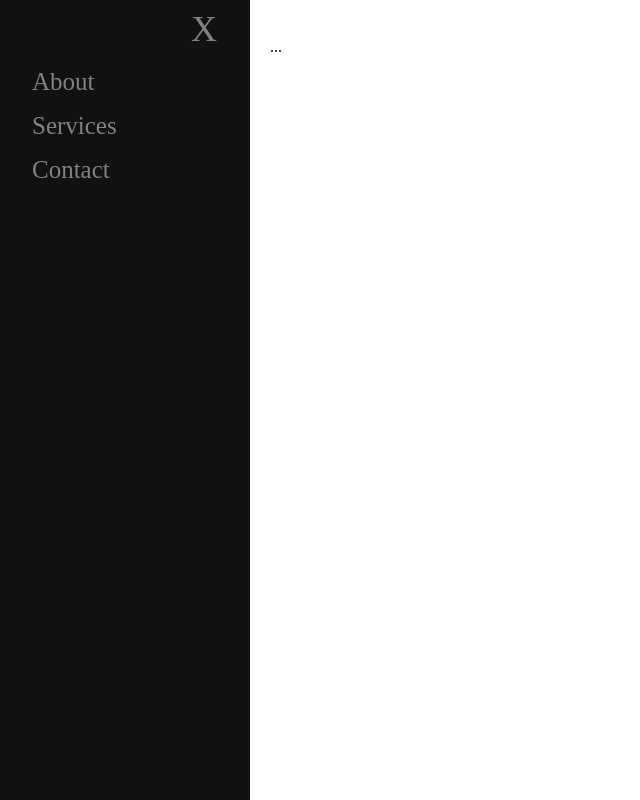
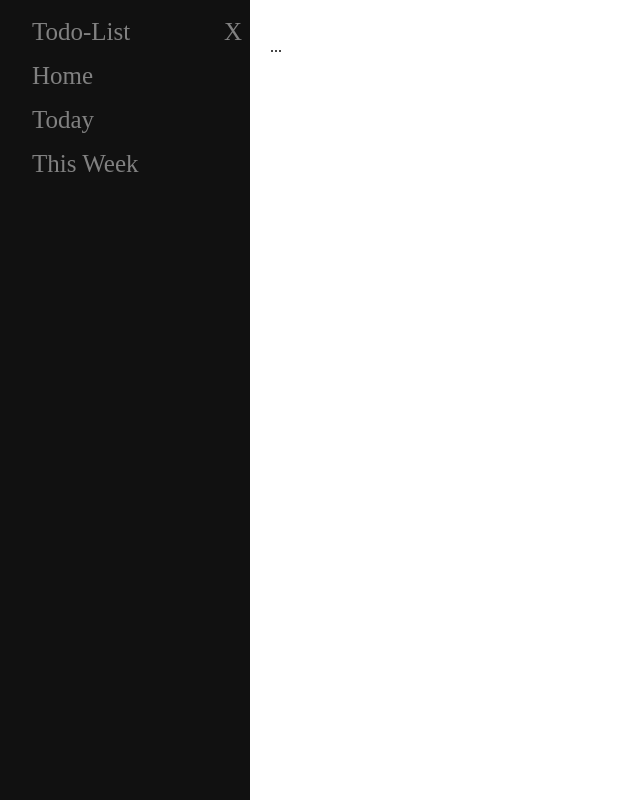
Before and after one commit to ctdc0208/Todo-List, a website built with webpack: page dist/index.html in a window 1280 px wide. Shown: the whole page, without its empty margins (0-640 px from the left). Built offline with nearby package versions, Linux system fonts and the light colour scheme.

Commit message:
change layout of dropdown menu

```diff
--- a/src/index.js
+++ b/src/index.js
@@ -11,20 +11,26 @@ content.appendChild(mainContainer);
 const dropdownSideMenu = document.createElement('div');
 dropdownSideMenu.setAttribute('id', "myDropdown");
 dropdownSideMenu.classList.add('dropdown-side-menu');
-const a1 = document.createElement('a');
-
-a1.classList.add("closebtn");
-a1.setAttribute('onclick', "closeNav()");
-a1.textContent = "X";
+const a1 = document.createElement('div');
+a1.classList.add('a1');
+const a1Title = document.createElement('div');
+a1Title.classList.add('title-sidebar');
+a1Title.textContent = "Todo-List";
+a1.appendChild(a1Title);
+const a1Close = document.createElement('div');
+a1Close.classList.add("close-btn-sidebar");
+a1Close.setAttribute('onclick', "closeNav()");
+a1Close.textContent = "X";
+a1.appendChild(a1Close);
 dropdownSideMenu.appendChild(a1);
 const a2 = document.createElement('a');
-a2.textContent = "About";
+a2.textContent = "Home";
 dropdownSideMenu.appendChild(a2);
 const a3 = document.createElement('a');
-a3.textContent = "Services";
+a3.textContent = "Today";
 dropdownSideMenu.appendChild(a3);
 const a4 = document.createElement('a');
-a4.textContent = "Contact";
+a4.textContent = "This Week";
 dropdownSideMenu.appendChild(a4);
 mainContainer.appendChild(dropdownSideMenu);
 
--- a/src/style.css
+++ b/src/style.css
@@ -18,7 +18,7 @@ html, body {
  left: 0;
  background-color: #111; /* Black*/
  overflow-x: hidden; /* Disable horizontal scroll */
- padding-top: 60px; /* Place content 60px from the top */
+ padding-top: 10px; /* Place content 60px from the top */
 }
 
 /* The navigation menu links */
@@ -56,3 +56,22 @@ html, body {
  .dropdown-side-menu {padding-top: 15px;}
  .dropdown-side-menu a {font-size: 18px;}
 }
+
+.a1 {
+  display: flex;
+  align-items: center;
+  justify-content: space-between;
+  padding: 8px 8px 8px 32px;
+  text-decoration: none;
+  font-size: 25px;
+  color: #818181;
+  transition: 0.3s;
+}
+.title-sidebar {
+  display: flex;
+  justify-content: flex-start;
+}
+.close-btn-sidebar {
+  display: flex;
+  justify-content: flex-end;
+}
```
Also changed, not shown: dist/main.js.
